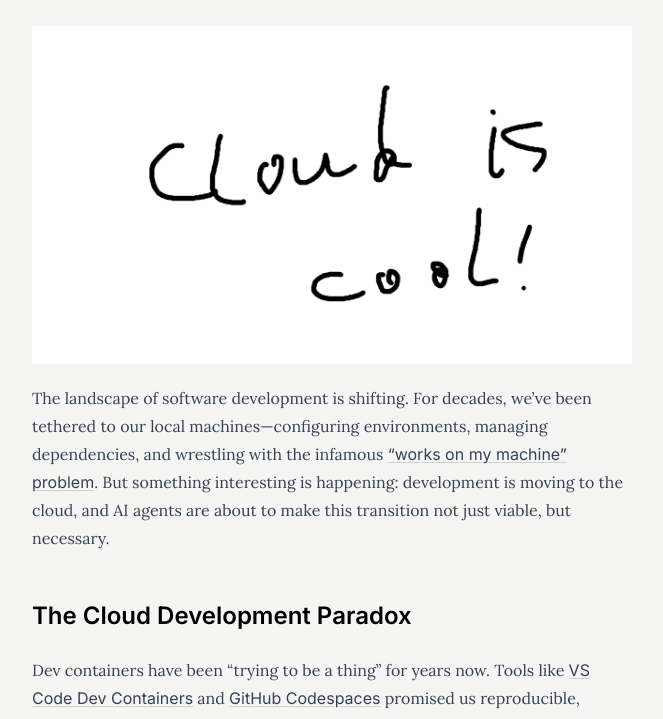
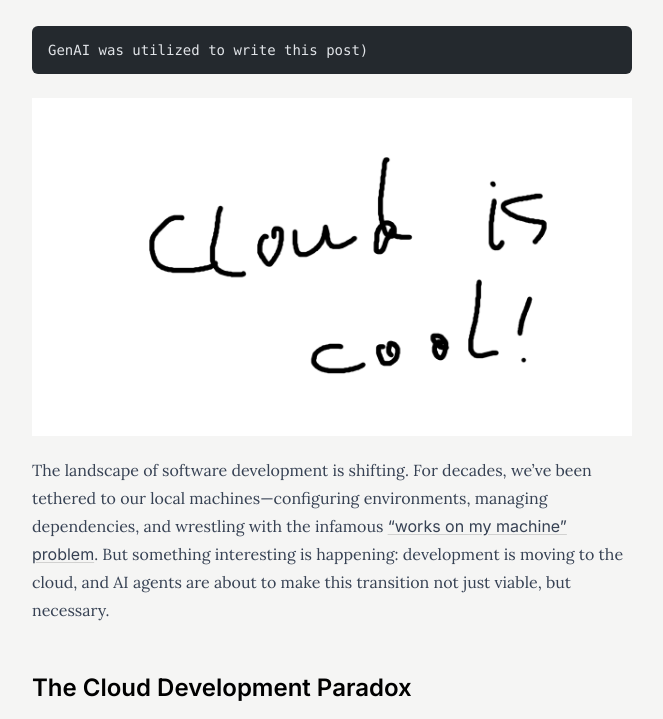
Before and after one commit to abzy128/abzy-kz, an Astro site: page /blog/2025-10-19-background-agents in a window 1280 px wide. Shown: the part 308-1027 px from the top of the page, without its empty margins (308-971 px from the left). Built offline with nearby package versions, Linux system fonts and the light colour scheme; Astro itself is replaced by a stand-in of ours; code samples lack their colours; a web font is replaced by a local one.

Commit message:
content: add genai disclaimer

````diff
--- a/src/content/blog/2025-10-19-background-agents/index.md
+++ b/src/content/blog/2025-10-19-background-agents/index.md
@@ -4,6 +4,10 @@ description: "We need to make robots do the trivial stuff"
 date: "2025-10-19"
 draft: false
 ---
+
+```plain
+GenAI was utilized to write this post)
+```
 
 ![Cloud is cool](./cloud-is-cool.png)
 
````
